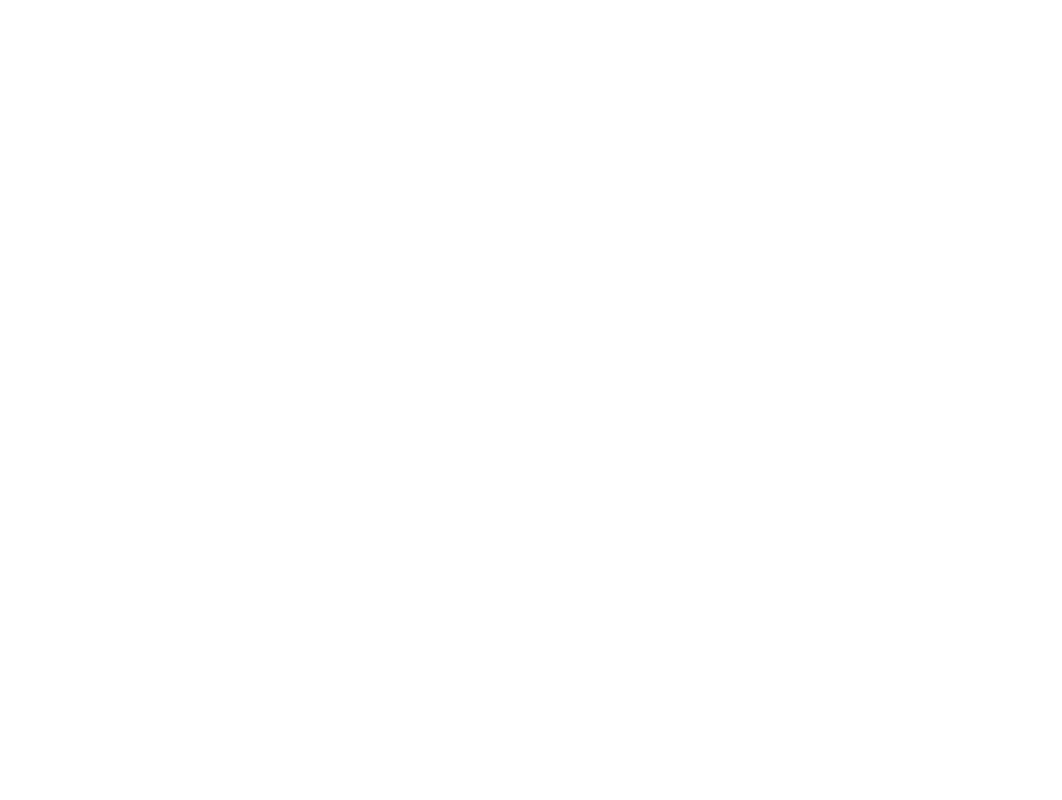
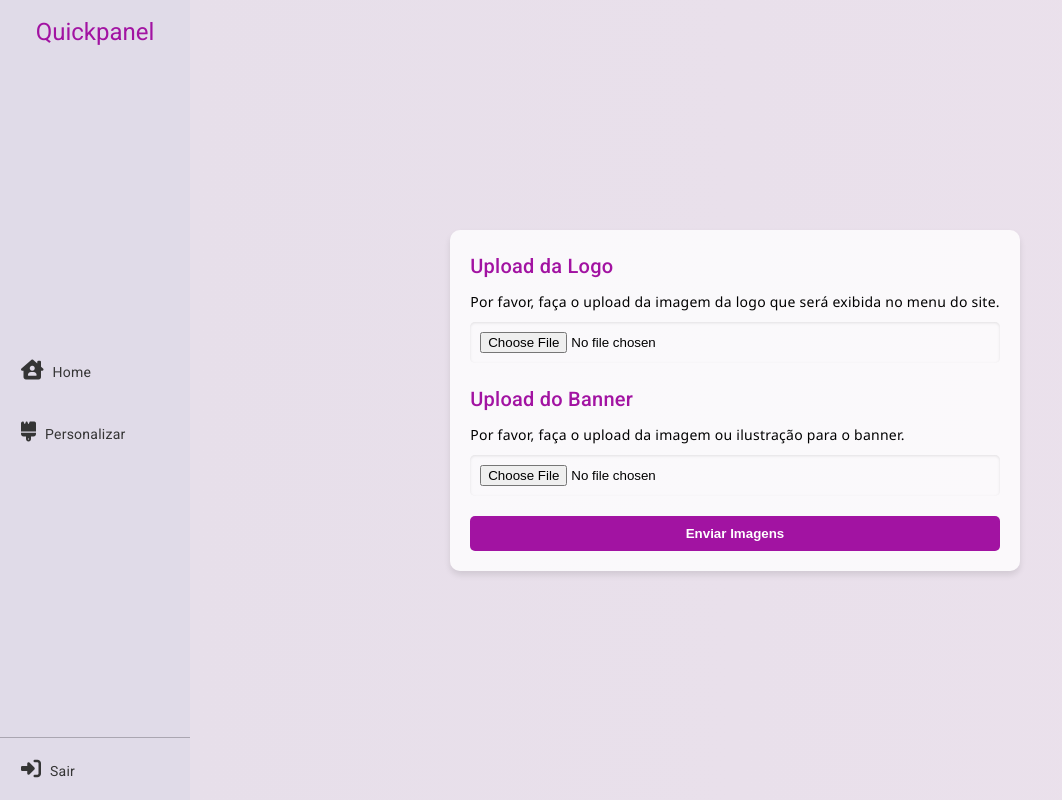
Before and after one commit to devleo-m/quickpanel, an Angular app in the folder frontend/quickpanel-front/: page /dashboard/personalizar in a window 1280 px wide. Before the commit this address led to /. Shown: the whole page, without its empty margins (0-1062 px from the left). Built offline with nearby package versions, Linux system fonts and the light colour scheme.

Commit message:
personalizar completo

```diff
--- a/frontend/quickpanel-front/src/app/components/dashboard/menu/menu.component.html
+++ b/frontend/quickpanel-front/src/app/components/dashboard/menu/menu.component.html
@@ -11,12 +11,12 @@
       <div class="menu">
         <ul>
           <li>
-            <a href="#home"
+            <a href="dashboard"
               ><i class="fa-solid fa-house-chimney-user"></i> Home</a
             >
           </li>
           <li>
-            <a href="#personalizar"
+            <a href="dashboard/personalizar"
               ><i class="fa-solid fa-brush"></i> Personalizar</a
             >
           </li>
--- a/frontend/quickpanel-front/src/app/components/dashboard/personalizar/personalizar.component.html
+++ b/frontend/quickpanel-front/src/app/components/dashboard/personalizar/personalizar.component.html
@@ -1,6 +1,18 @@
+<app-menu></app-menu>
 <main>
-    <div class="container">
-        <h1>Personalizar...</h1>
-        <p>teste!!../</p>
+    <div class="upload-container">
+        <div class="upload-instructions">
+            <h2>Upload da Logo</h2>
+            <p>Por favor, faça o upload da imagem da logo que será exibida no menu do site.</p>
+            <input type="file" id="logo-upload" name="logo-upload" accept="image/*">
+        </div>
+
+        <div class="upload-instructions">
+            <h2>Upload do Banner</h2>
+            <p>Por favor, faça o upload da imagem ou ilustração para o banner.</p>
+            <input type="file" id="banner-upload" name="banner-upload" accept="image/*">
+        </div>
+
+        <button class="upload-button">Enviar Imagens</button>
     </div>
 </main>
--- a/frontend/quickpanel-front/src/app/components/dashboard/personalizar/personalizar.component.scss
+++ b/frontend/quickpanel-front/src/app/components/dashboard/personalizar/personalizar.component.scss
@@ -0,0 +1,61 @@
+$primary-color: rgb(231, 223, 234);
+$secondary-color: rgb(235, 225, 236);
+$font-stack: 'Segoe UI', Tahoma, Geneva, Verdana, sans-serif;
+
+main {
+    margin-left: 190px; /* Ajuste para a largura do seu menu */
+    padding: 0 2%;
+  display: flex;
+  justify-content: center;
+  align-items: center;
+  height: 100vh;
+  background: linear-gradient(to right, $primary-color, $secondary-color);
+  font-family: $font-stack;
+
+  .upload-container {
+    background: rgba(255, 255, 255, 0.8);
+    border-radius: 10px;
+    padding: 20px;
+    box-shadow: 0 4px 6px rgba(0, 0, 0, 0.1);
+
+    .upload-instructions {
+      margin-bottom: 20px;
+
+      h2 {
+        color: #a213a2;
+        margin-bottom: 10px;
+      }
+
+      p {
+        color: darken(rgb(24, 23, 24), 20%);
+        margin-bottom: 10px;
+      }
+
+      input[type="file"] {
+        width: 100%;
+        padding: 10px;
+        border-radius: 5px;
+        border: none;
+        box-shadow: inset 0 1px 3px rgba(0, 0, 0, 0.1);
+      }
+
+
+    }
+
+    .upload-button {
+      width: 100%;
+      padding: 10px;
+      border-radius: 5px;
+      border: none;
+      background-color: #a213a2;
+      color: white;
+      font-weight: bold;
+      cursor: pointer;
+      transition: background-color 0.3s ease;
+
+      &:hover {
+        background-color: darken(#a213a2, 10%);
+      }
+    }
+  }
+}
--- a/frontend/quickpanel-front/src/app/components/dashboard/personalizar/personalizar.component.ts
+++ b/frontend/quickpanel-front/src/app/components/dashboard/personalizar/personalizar.component.ts
@@ -1,9 +1,12 @@
 import { Component } from '@angular/core';
+import { MenuComponent } from '../menu/menu.component';
 
 @Component({
   selector: 'app-personalizar',
   standalone: true,
-  imports: [],
+  imports: [
+    MenuComponent
+  ],
   templateUrl: './personalizar.component.html',
   styleUrl: './personalizar.component.scss'
 })
--- a/frontend/quickpanel-front/src/app/components/login/login.component.html
+++ b/frontend/quickpanel-front/src/app/components/login/login.component.html
@@ -14,7 +14,7 @@
 
   <div class="login-info" *ngIf="!showLogin">
     <h1>Quickpanel</h1>
-    <p>Registri-se para continuar</p>
+    <p>Registre-se para continuar</p>
     <form class="login-form">
         <label for="email">Email</label>
         <input type="email" id="email" placeholder="Digite seu email ou login" required />
```
Also changed, not shown: frontend/quickpanel-front/src/app/app.routes.ts (+7 -2 lines).
